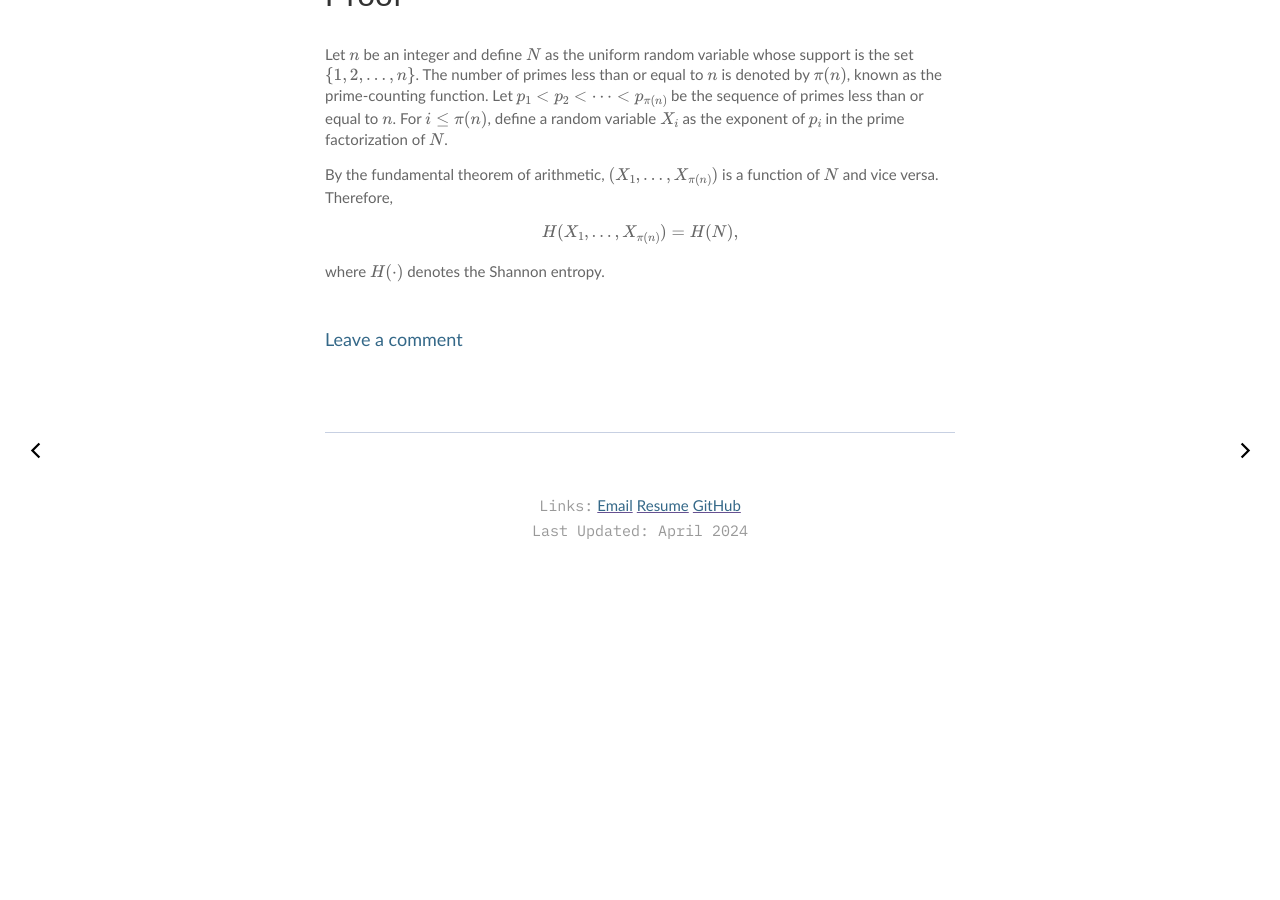
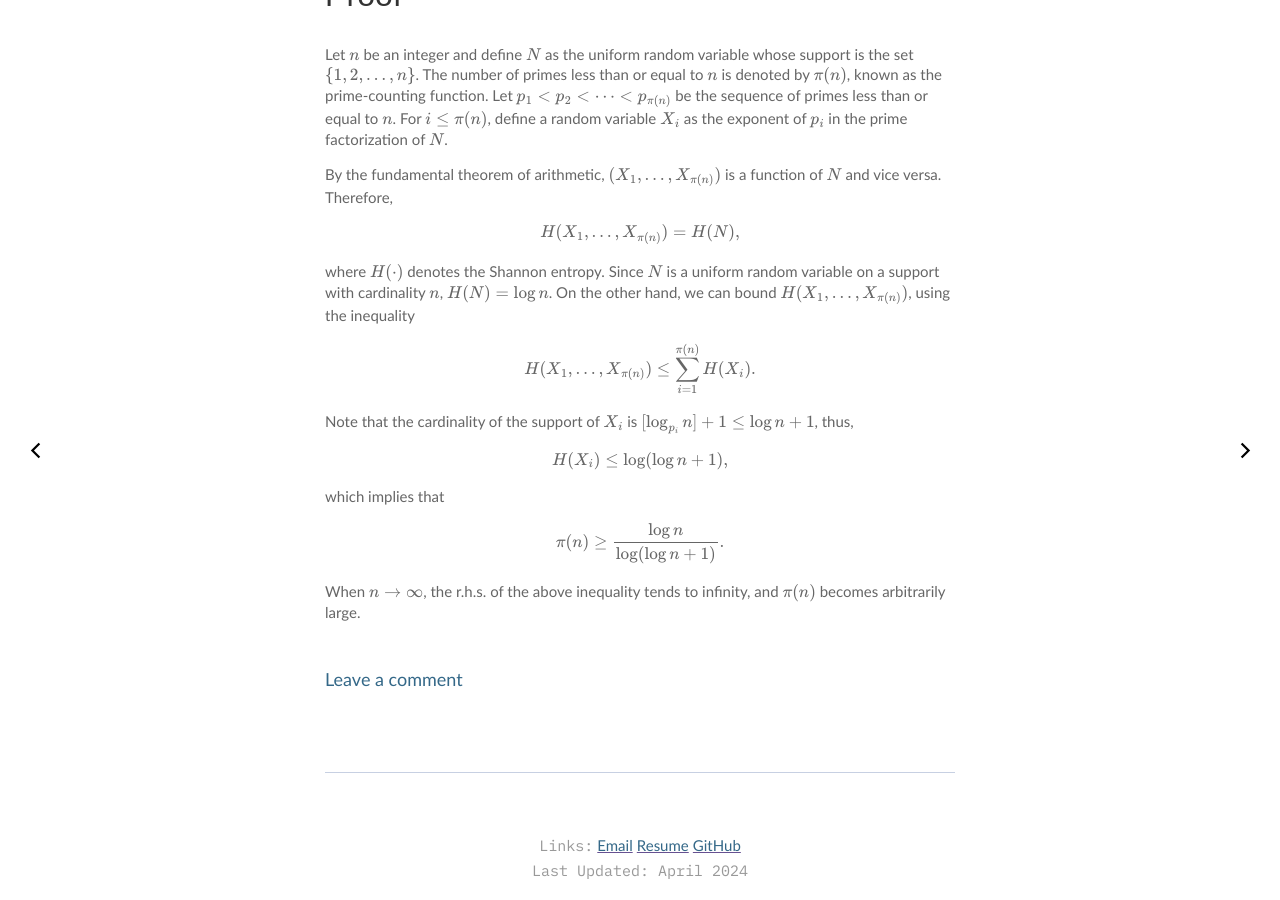
Before and after one commit to ali-almasi/ali-almasi.github.io, a Jekyll site: the page built from _posts/2024-06-11-info_proof_primes.md, in a window 1280 px wide and 900 px high, scrolled down 1019 px. Built offline with Jekyll 4.4.1, drawn with Linux system fonts in a browser that asks for light colours; formulas are drawn with MathJax 3; before the commit the page ends 1652 px from its top, so only the background shows below that.

Commit message:
Update 2024-06-11-info_proof_primes.md

```diff
--- a/_posts/2024-06-11-info_proof_primes.md
+++ b/_posts/2024-06-11-info_proof_primes.md
@@ -14,4 +14,10 @@ Let $n$ be an integer and define $N$ as the uniform random variable whose suppor
 
 By the fundamental theorem of arithmetic, $(X_1, \dots, X_{\pi(n)})$ is a function of $N$ and vice versa. Therefore,
 \\[ H(X_1, \dots, X_{\pi(n)}) = H(N), \\]
-where $H(\cdot)$ denotes the Shannon entropy.
+where $H(\cdot)$ denotes the Shannon entropy. Since $N$ is a uniform random variable on a support with cardinality $n$, $H(N) = \log n$. On the other hand, we can bound $H(X_1, \dots, X_{\pi(n)})$, using the inequality
+\\[ H(X_1, \dots, X_{\pi(n)}) \leq \sum_{i=1}^{\pi(n)} H(X_i). \\]
+Note that the cardinality of the support of $X_i$ is $\lbrack \log_{p_i} n \rbrack + 1 \leq \log n + 1$, thus,
+\\[ H(X_i) \leq \log (\log n + 1), \\]
+which implies that
+\\[ \pi(n) \geq \frac{\log n}{\log (\log n + 1)}. \\]
+When $ n \to \infty$, the r.h.s. of the above inequality tends to infinity, and $\pi(n)$ becomes arbitrarily large.
```
